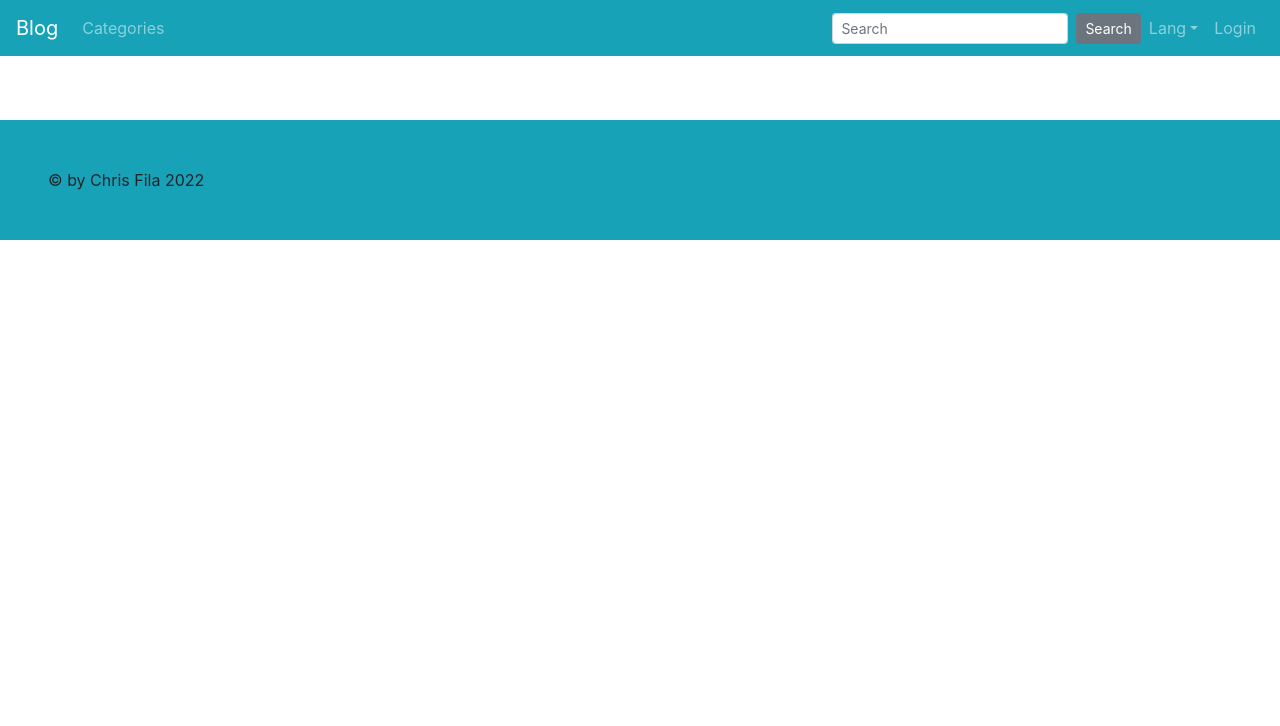
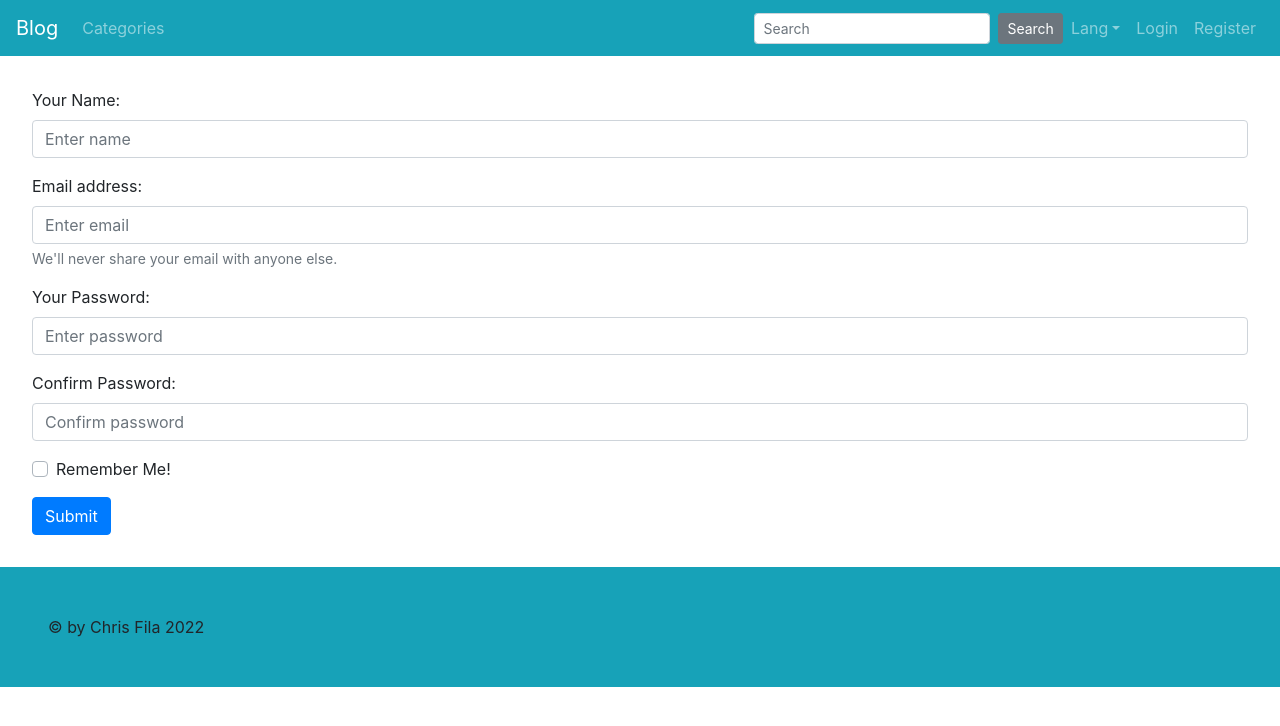
Before and after one commit to krzysztoffila/blog-vue, a Vue app: page /register in a window 1280 px wide. Shown: the top 726 px of the page. Built offline with nearby package versions, Linux system fonts and the light colour scheme.

Commit message:
Dodano Formularz Register

```diff
--- a/src/components/layout/header.vue
+++ b/src/components/layout/header.vue
@@ -15,7 +15,8 @@
       <b-navbar-nav class="ml-auto">
         <Search />
         <Lang />
-        <Login />
+        <b-nav-item :to="{ name: 'login' }">Login</b-nav-item>
+        <b-nav-item :to="{ name: 'register' }">Register</b-nav-item>
       </b-navbar-nav>
     </b-collapse>
   </b-navbar>
@@ -23,7 +24,6 @@
 <script>
 import Search from "@/components/search/search.vue";
 import Lang from "@/components/lang/lang.vue";
-import Login from "@/components/login/login.vue";
 export default {
   computed: {
     sidebar: {
@@ -35,6 +35,6 @@ export default {
       },
     },
   },
-  components: { Search, Lang, Login },
+  components: { Search, Lang },
 };
 </script>
--- a/src/components/login/login.vue
+++ /dev/null
@@ -1,21 +0,0 @@
-<template>
-  <div class="login">
-    <b-navbar-nav>
-      <b-nav-item href="#">Login</b-nav-item>
-    </b-navbar-nav>
-  </div>
-</template>
-
-
-<script>
-export default {
-  data() {
-    return {};
-  },
-  computed: {},
-  methods: {},
-};
-</script>
-
-<style>
-</style>
--- a/src/router/index.js
+++ b/src/router/index.js
@@ -4,6 +4,7 @@ import VueRouter from 'vue-router'
 import HomeView from '../views/HomeView.vue'
 import SingleBlog from '@/views/SingleBlog.vue'
 import Login from '@/views/Login.vue'
+import Register from '@/views/Register.vue'
 Vue.use(VueRouter)
 
 const routes = [{
@@ -21,6 +22,11 @@ const routes = [{
     path: '/login',
     name: 'login',
     component: Login
+  },
+  {
+    path: '/register',
+    name: 'register',
+    component: Register
   }
 ]
 
--- /dev/null
+++ b/src/views/Register.vue
@@ -0,0 +1,155 @@
+<template>
+  <div>
+    <b-form @submit="onSubmit">
+      <b-form-group id="input-group-2" label="Your Name:" label-for="input-2">
+        <b-form-input
+          id="input-2"
+          v-model="form.name"
+          placeholder="Enter name"
+          aria-describedby="input-name-feedback"
+          :state="inputStates.name"
+          required
+        ></b-form-input>
+        <b-form-invalid-feedback id="input-name-feedback">
+          {{ errors.name }}
+        </b-form-invalid-feedback>
+      </b-form-group>
+
+      <b-form-group
+        id="input-group-1"
+        label="Email address:"
+        label-for="input-1"
+        description="We'll never share your email with anyone else."
+      >
+        <b-form-input
+          id="input-1"
+          v-model="form.email"
+          type="email"
+          placeholder="Enter email"
+          aria-describedby="input-email-feedback"
+          :state="inputStates.email"
+          required
+        ></b-form-input>
+        <b-form-invalid-feedback id="input-email-feedback">
+          {{ errors.email }}
+        </b-form-invalid-feedback>
+      </b-form-group>
+      <b-form-group
+        id="input-group-2"
+        label="Your Password:"
+        label-for="input-2"
+      >
+        <b-form-input
+          id="input-2"
+          v-model="form.password"
+          type="password"
+          placeholder="Enter password"
+          aria-describedby="input-password-feedback"
+          :state="inputStates.password"
+          required
+        ></b-form-input>
+        <b-form-invalid-feedback id="input-password-feedback">
+          {{ errors.password | errorsFilter }}
+        </b-form-invalid-feedback>
+      </b-form-group>
+      <b-form-group
+        id="input-group-2"
+        label="Confirm Password:"
+        label-for="input-2"
+      >
+        <b-form-input
+          id="input-2"
+          v-model="form.confirmPassword"
+          type="password"
+          placeholder="Confirm password"
+          aria-describedby="input-confirm-password-feedback"
+          :state="inputStates.confirmPassword"
+          required
+        ></b-form-input>
+        <b-form-invalid-feedback id="input-confirm-password-feedback">
+          {{ errors.confirmPassword | errorsFilter }}
+        </b-form-invalid-feedback>
+      </b-form-group>
+
+      <b-form-group id="input-group-4" v-slot="{ ariaDescribedby }">
+        <b-form-checkbox-group
+          v-model="form.checked"
+          id="checkboxes-4"
+          :aria-describedby="ariaDescribedby"
+        >
+          <b-form-checkbox v-model="form.rememberMe"
+            >Remember Me!</b-form-checkbox
+          >
+        </b-form-checkbox-group>
+      </b-form-group>
+
+      <b-button type="submit" variant="primary">Submit</b-button>
+    </b-form>
+  </div>
+</template>
+
+<script>
+export default {
+  data() {
+    return {
+      form: {
+        name: "",
+        email: "",
+        password: "",
+        confirmPassword: "",
+        rememberMe: false,
+      },
+      inputStates: {
+        name: null,
+        email: null,
+        password: null,
+        confirmPassword: null,
+      },
+      errors: {
+        name: [],
+        email: [],
+        password: [],
+        confirmPassword: [],
+      },
+    };
+  },
+  methods: {
+    validate() {
+      for (let key in this.errors) {
+        this.errors[key] = [];
+      }
+      if (this.form.password !== this.form.confirmPassword) {
+        this.errors.confirmPassword.push("Hasła muszą być takie same!");
+        this.errors.password.push("Hasła muszą być takie same!");
+      }
+      if (this.form.password.length < 8) {
+        this.errors.password.push("Hasło musi mieć conajmniej 8 znaków!");
+      }
+      if (this.form.confirmPassword.length < 8) {
+        this.errors.confirmPassword.push(
+          "Hasło musi mieć conajmniej 8 znaków!"
+        );
+      }
+    },
+    onSubmit(event) {
+      event.preventDefault();
+      this.validate();
+    },
+  },
+  filters: {
+    errorsFilter(value) {
+      return value.join(" ");
+    },
+  },
+  watch: {
+    errors: {
+      deep: true,
+      handler(errors) {
+        for (let key in errors) {
+          this.inputStates[key] = errors[key].length == 0;
+        }
+      },
+    },
+  },
+};
+</script>
```
